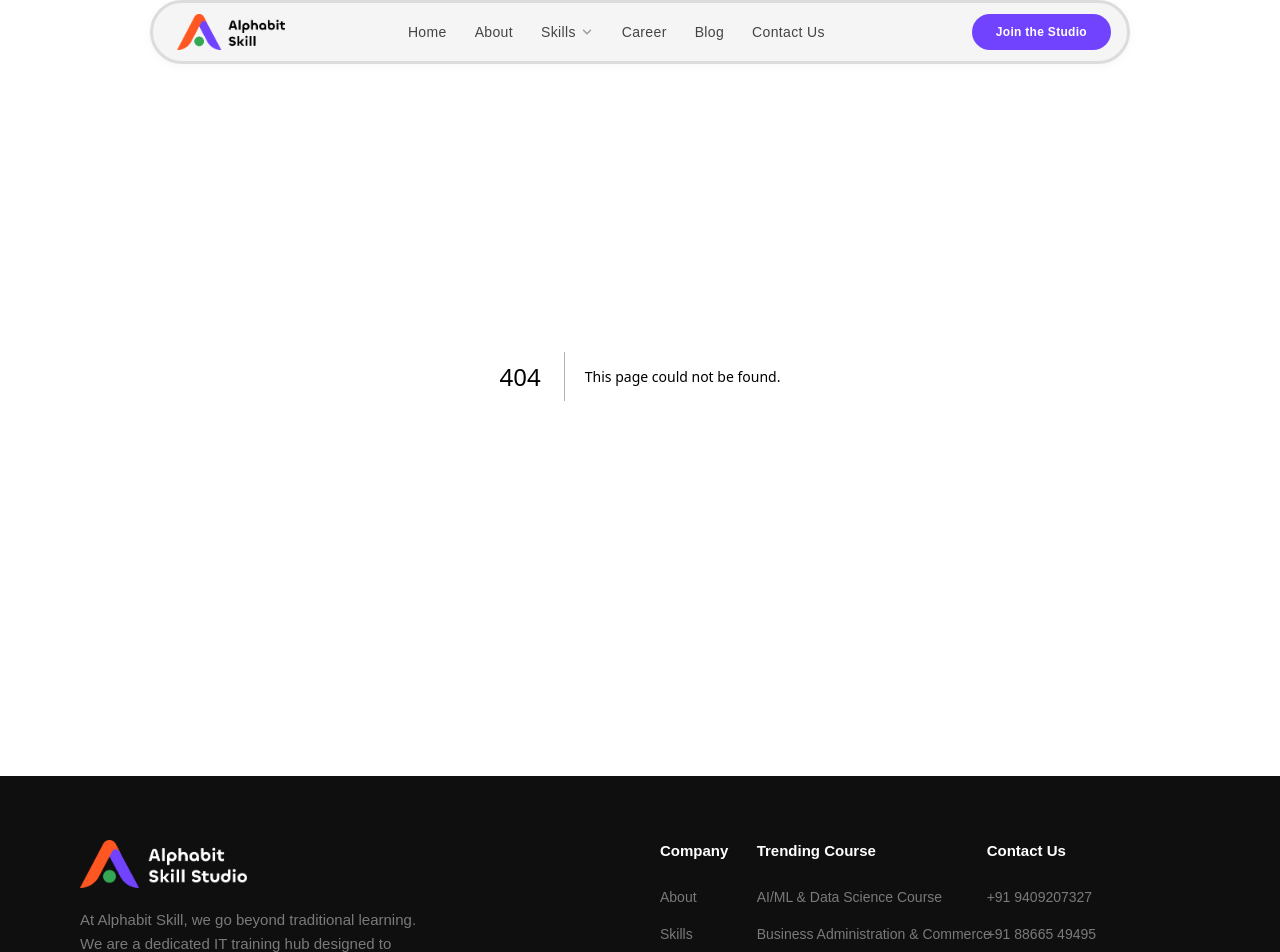
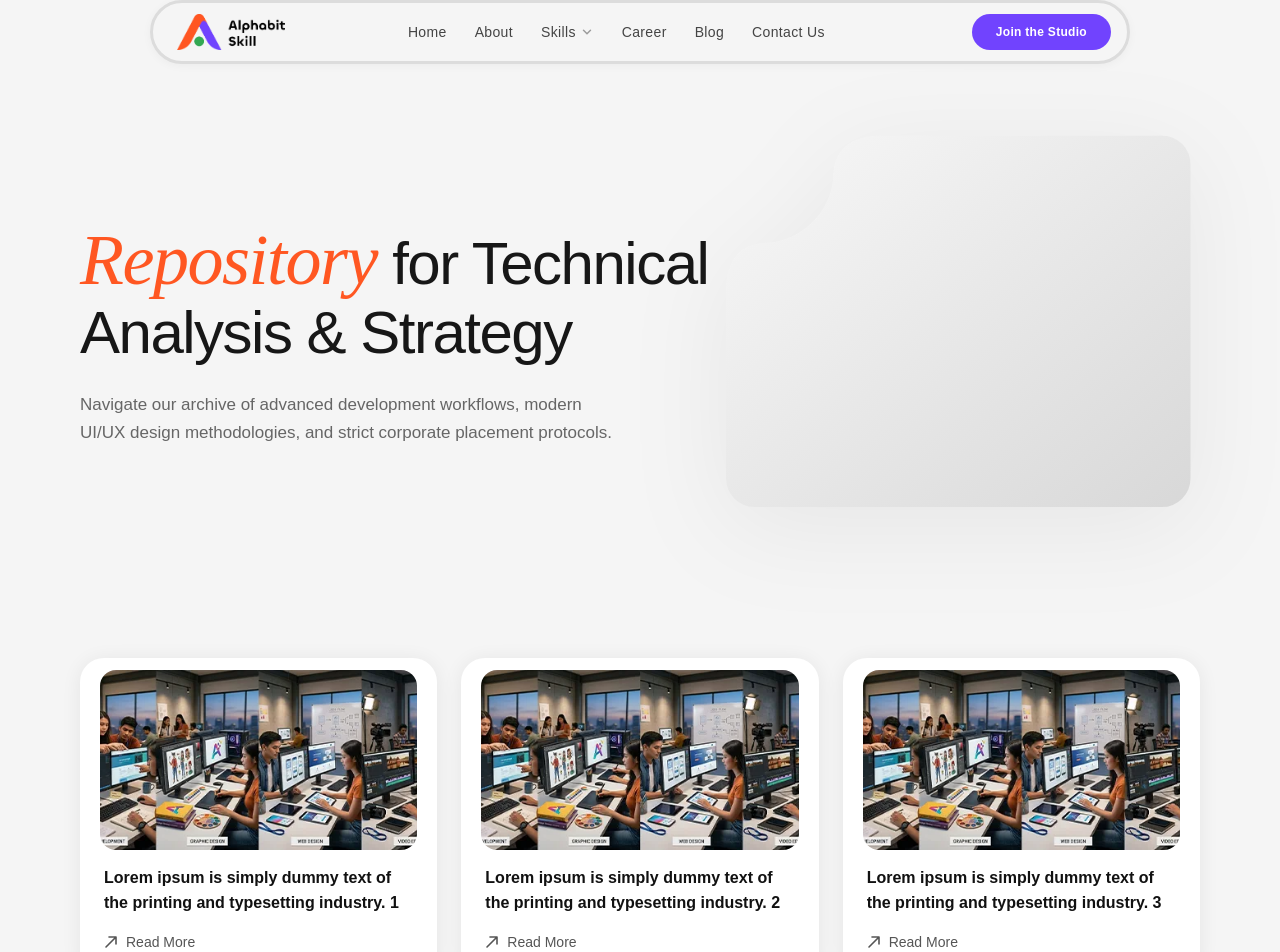
Before and after one commit to Alphabitinfoway/Alphabit-skill-studio, a Next.js app: page /blog in a window 1280 px wide. Before the commit this address had no page. Shown: the part 24-976 px from the top of the page. Built offline with nearby package versions, Linux system fonts and the light colour scheme; a web font is replaced by a local one.

Commit message:
new blog page created

```diff
--- /dev/null
+++ b/src/app/blog/page.js
@@ -0,0 +1,13 @@
+import HeroSection from "@/components/blog/HeroSection";
+import BlogPostsSection from "@/components/blog/BlogPostsSection";
+import CTASection from "@/components/CTASection";
+
+export default function Blog() {
+    return (
+        <div className="flex flex-col items-center w-full bg-[#F5F5F5]">
+            <HeroSection />
+            <BlogPostsSection />
+            <CTASection />
+        </div>
+    );
+}
--- /dev/null
+++ b/src/components/blog/BlogPostsSection.jsx
@@ -0,0 +1,54 @@
+"use client";
+
+import { useState } from "react";
+import { MoveRight } from "lucide-react";
+import { allPosts, POSTS_PER_PAGE } from "./data/postsData";
+import BlogCard from "./cards/BlogCard";
+
+const totalPages = Math.ceil(allPosts.length / POSTS_PER_PAGE);
+
+export default function BlogPostsSection() {
+  const [currentPage, setCurrentPage] = useState(1);
+
+  const start = (currentPage - 1) * POSTS_PER_PAGE;
+  const visiblePosts = allPosts.slice(start, start + POSTS_PER_PAGE);
+
+  return (
+    <section className="w-full bg-[#F5F5F5] py-10 px-4 sm:px-6 lg:px-20">
+      <div className="max-w-[1728px] mx-auto">
+
+        {/* ── Card Grid ── */}
+        <div className="grid grid-cols-1 sm:grid-cols-2 lg:grid-cols-3 gap-6">
+          {visiblePosts.map((post) => (
+            <BlogCard key={post.id} post={post} />
+          ))}
+        </div>
+
+        {/* ── Pagination ── */}
+        <div className="mt-12 flex items-center justify-center gap-2">
+          {Array.from({ length: totalPages }, (_, i) => i + 1).map((page) => (
+            <button
+              key={page}
+              onClick={() => setCurrentPage(page)}
+              className={`w-9 h-9 rounded-full text-[14px] font-semibold transition-all duration-200 ${
+                page === currentPage
+                  ? "bg-[#7143FE] text-white shadow-md"
+                  : "bg-white text-[#555] border border-[#E0E0E0] hover:border-[#7143FE] hover:text-[#7143FE]"
+              }`}
+            >
+              {page}
+            </button>
+          ))}
+          {/* Next arrow */}
+          <button
+            onClick={() => setCurrentPage((p) => Math.min(p + 1, totalPages))}
+            className="w-9 h-9 rounded-full bg-white border border-[#E0E0E0] flex items-center justify-center text-[#555] hover:border-[#7143FE] hover:text-[#7143FE] transition-all duration-200"
+          >
+            <MoveRight size={15} />
+          </button>
+        </div>
+
+      </div>
+    </section>
+  );
+}
--- /dev/null
+++ b/src/components/blog/HeroSection.jsx
@@ -0,0 +1,54 @@
+export default function HeroSection() {
+  return (
+    <section className="w-full pt-13 mt-6 mb-3 md:pt-16">
+      <div className="w-full max-w-[1728px] mx-auto px-4 sm:px-6 lg:px-20 py-16 md:py-24 flex flex-col md:flex-row items-center justify-between gap-12">
+
+        {/* Left: Text Content */}
+        <div className="flex-[1.2] space-y-6 z-10">
+          <h1 className="text-5xl md:text-6xl font-medium text-[#171717] leading-[1.15] font-cabinet tracking-tight">
+            <span className="text-[#FF5722] font-pp italic font-normal text-6xl md:text-7xl ">Repository</span>{" "}
+            for Technical <br />
+            Analysis &amp; Strategy
+          </h1>
+          <p className="text-[#666666] text-[17px] leading-relaxed w-5/6">
+            Navigate our archive of advanced development workflows, modern UI/UX design methodologies, and strict corporate placement protocols.
+          </p>
+        </div>
+
+        {/* Right: Abstract Shape (same gradient as Career HeroSection) */}
+        <div className="flex-[0.75] w-full flex justify-end relative h-full min-h-[350px]">
+          <div
+            className="absolute top-[58%] -translate-y-1/2 pointer-events-none z-0"
+            style={{
+              width: "130%",
+              minWidth: "500px",
+              maxWidth: "750px",
+              right: "-15%",
+              height: "130%",
+            }}
+          >
+            <svg
+              viewBox="0 0 750 620"
+              className="w-full h-auto drop-shadow-[0_20px_50px_rgba(0,0,0,0.06)]"
+              fill="none"
+              xmlns="http://www.w3.org/2000/svg"
+            >
+              <defs>
+                {/* Linear gradient taken from career/HeroSection.jsx */}
+                <linearGradient id="blogHeroShapeGrad" x1="0%" y1="0%" x2="100%" y2="100%">
+                  <stop offset="0%" stopColor="#F8F8F8" />
+                  <stop offset="100%" stopColor="#D8D8D8" />
+                </linearGradient>
+              </defs>
+              <path
+                d="M 220 0 H 610 A 40 40 0 0 1 650 40 V 480 A 40 40 0 0 1 610 520 H 40 A 40 40 0 0 1 0 480 V 220 Q 0 150 60 150 A 100 100 0 0 0 150 60 Q 150 0 220 0 Z"
+                fill="url(#blogHeroShapeGrad)"
+              />
+            </svg>
+          </div>
+        </div>
+
+      </div>
+    </section>
+  );
+}
--- /dev/null
+++ b/src/components/blog/cards/BlogCard.jsx
@@ -0,0 +1,47 @@
+export default function BlogCard({ post }) {
+  return (
+    <div className="group bg-white rounded-[24px] shadow-[0_2px_20px_rgba(0,0,0,0.07)] hover:shadow-[0_8px_36px_rgba(0,0,0,0.12)] transition-all duration-300 cursor-pointer p-3">
+
+      {/* Image — padded inside card with its own rounded corners */}
+      <div className="w-[calc(100%-16px)] mx-auto h-[180px] overflow-hidden rounded-[16px] bg-[#D9D9D9]">
+        <img
+          src={post.image}
+          alt="blog post"
+          className="w-full h-full object-cover group-hover:scale-105 transition-transform duration-500"
+        />
+      </div>
+
+      {/* Body */}
+      <div className="px-3 pt-4 pb-3 flex flex-col gap-4">
+        <p
+          className="text-[#111111] text-[16px] font-bold leading-[1.55] line-clamp-2"
+          style={{ fontFamily: "'Cabinet Grotesk', sans-serif" }}
+        >
+          {post.excerpt}
+        </p>
+
+        {/* Read More link — diagonal arrow ↗ */}
+        <span className="inline-flex items-center gap-2 text-[14px] font-medium text-[#555555] group-hover:text-[#7143FE] transition-colors duration-200">
+          <svg
+            width="14"
+            height="14"
+            viewBox="0 0 14 14"
+            fill="none"
+            xmlns="http://www.w3.org/2000/svg"
+            className="flex-shrink-0"
+          >
+            <path
+              d="M2 12L12 2M12 2H5M12 2V9"
+              stroke="currentColor"
+              strokeWidth="1.6"
+              strokeLinecap="round"
+              strokeLinejoin="round"
+            />
+          </svg>
+          Read More
+        </span>
+      </div>
+
+    </div>
+  );
+}
--- /dev/null
+++ b/src/components/blog/data/postsData.js
@@ -0,0 +1,35 @@
+const LOCAL_IMAGE =
+  "/Home Page/Career/Specialized Training Modules_11zon.webp";
+
+export const POSTS_PER_PAGE = 9;
+
+export const allPosts = [
+  { id: 1, excerpt: "Lorem ipsum is simply dummy text of the printing and typesetting industry.  1", image: LOCAL_IMAGE },
+  { id: 2, excerpt: "Lorem ipsum is simply dummy text of the printing and typesetting industry.  2", image: LOCAL_IMAGE },
+  { id: 3, excerpt: "Lorem ipsum is simply dummy text of the printing and typesetting industry.  3", image: LOCAL_IMAGE },
+  { id: 4, excerpt: "Lorem ipsum is simply dummy text of the printing and typesetting industry.  4", image: LOCAL_IMAGE },
+  { id: 5, excerpt: "Lorem ipsum is simply dummy text of the printing and typesetting industry.  5", image: LOCAL_IMAGE },
+  { id: 6, excerpt: "Lorem ipsum is simply dummy text of the printing and typesetting industry.  6", image: LOCAL_IMAGE },
+  { id: 7,  excerpt: "Lorem ipsum is simply dummy text of the printing and typesetting industry. 7", image: LOCAL_IMAGE },
+  { id: 8,  excerpt: "Lorem ipsum is simply dummy text of the printing and typesetting industry. 8", image: LOCAL_IMAGE },
+  { id: 9,  excerpt: "Lorem ipsum is simply dummy text of the printing and typesetting industry. 9", image: LOCAL_IMAGE },
+  { id: 10, excerpt: "Lorem ipsum is simply dummy text of the printing and typesetting industry. 10", image: LOCAL_IMAGE },
+  { id: 11, excerpt: "Lorem ipsum is simply dummy text of the printing and typesetting industry. 11", image: LOCAL_IMAGE },
+  { id: 12, excerpt: "Lorem ipsum is simply dummy text of the printing and typesetting industry. 12", image: LOCAL_IMAGE },
+  { id: 13, excerpt: "Lorem ipsum is simply dummy text of the printing and typesetting industry. 13", image: LOCAL_IMAGE },
+  { id: 14, excerpt: "Lorem ipsum is simply dummy text of the printing and typesetting industry. 14", image: LOCAL_IMAGE },
+  { id: 15, excerpt: "Lorem ipsum is simply dummy text of the printing and typesetting industry. 15", image: LOCAL_IMAGE },
+  { id: 16, excerpt: "Lorem ipsum is simply dummy text of the printing and typesetting industry. 16", image: LOCAL_IMAGE },
+  { id: 17, excerpt: "Lorem ipsum is simply dummy text of the printing and typesetting industry. 17", image: LOCAL_IMAGE },
+  { id: 18, excerpt: "Lorem ipsum is simply dummy text of the printing and typesetting industry. 18", image: LOCAL_IMAGE },
+  { id: 19, excerpt: "Lorem ipsum is simply dummy text of the printing and typesetting industry. 19", image: LOCAL_IMAGE },
+  { id: 20, excerpt: "Lorem ipsum is simply dummy text of the printing and typesetting industry. 20", image: LOCAL_IMAGE },
+  { id: 21, excerpt: "Lorem ipsum is simply dummy text of the printing and typesetting industry. 21", image: LOCAL_IMAGE },
+  { id: 22, excerpt: "Lorem ipsum is simply dummy text of the printing and typesetting industry. 22", image: LOCAL_IMAGE },
+  { id: 23, excerpt: "Lorem ipsum is simply dummy text of the printing and typesetting industry. 23", image: LOCAL_IMAGE },
+  { id: 24, excerpt: "Lorem ipsum is simply dummy text of the printing and typesetting industry. 24", image: LOCAL_IMAGE },
+  { id: 25, excerpt: "Lorem ipsum is simply dummy text of the printing and typesetting industry. 25", image: LOCAL_IMAGE },
+  { id: 26, excerpt: "Lorem ipsum is simply dummy text of the printing and typesetting industry. 26", image: LOCAL_IMAGE },
+  { id: 27, excerpt: "Lorem ipsum is simply dummy text of the printing and typesetting industry. 27", image: LOCAL_IMAGE },
+  { id: 28, excerpt: "Lorem ipsum is simply dummy text of the printing and typesetting industry. 28", image: LOCAL_IMAGE },
+];
```
